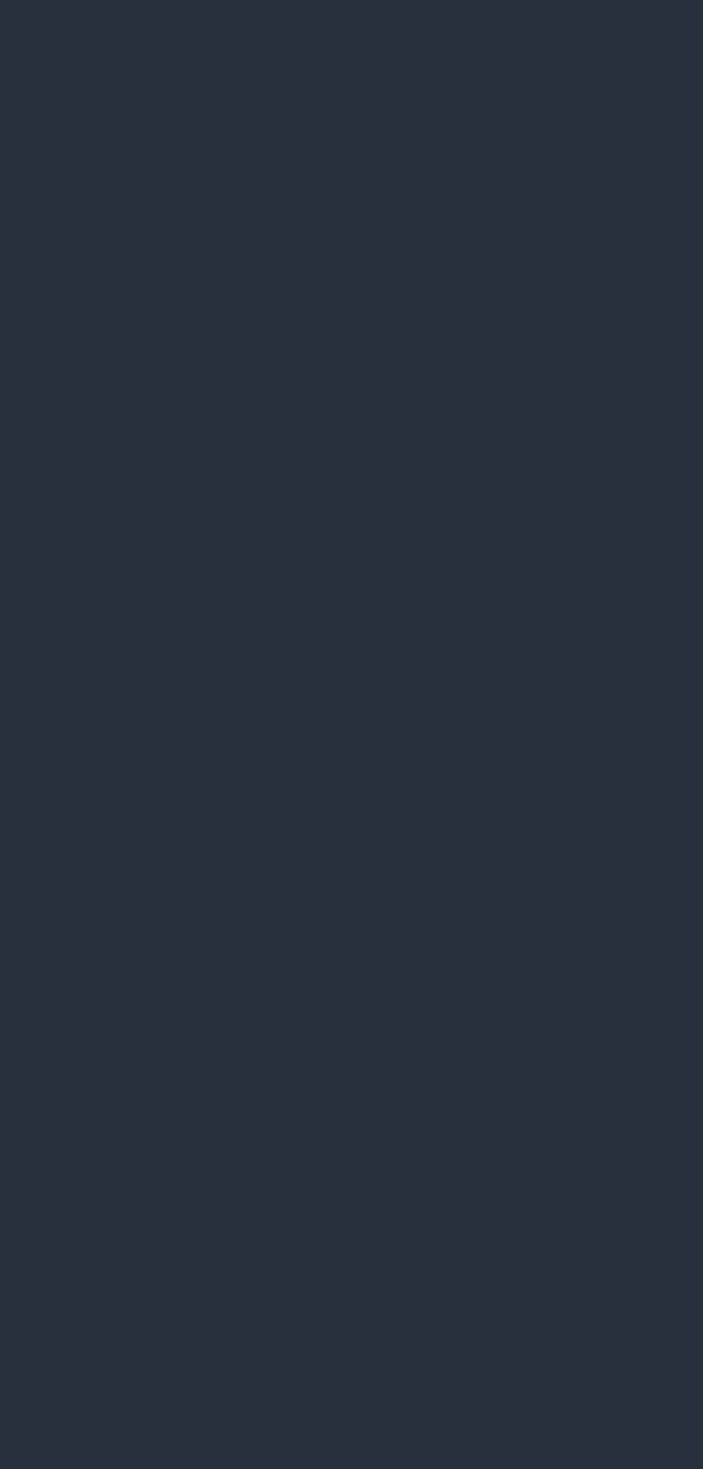
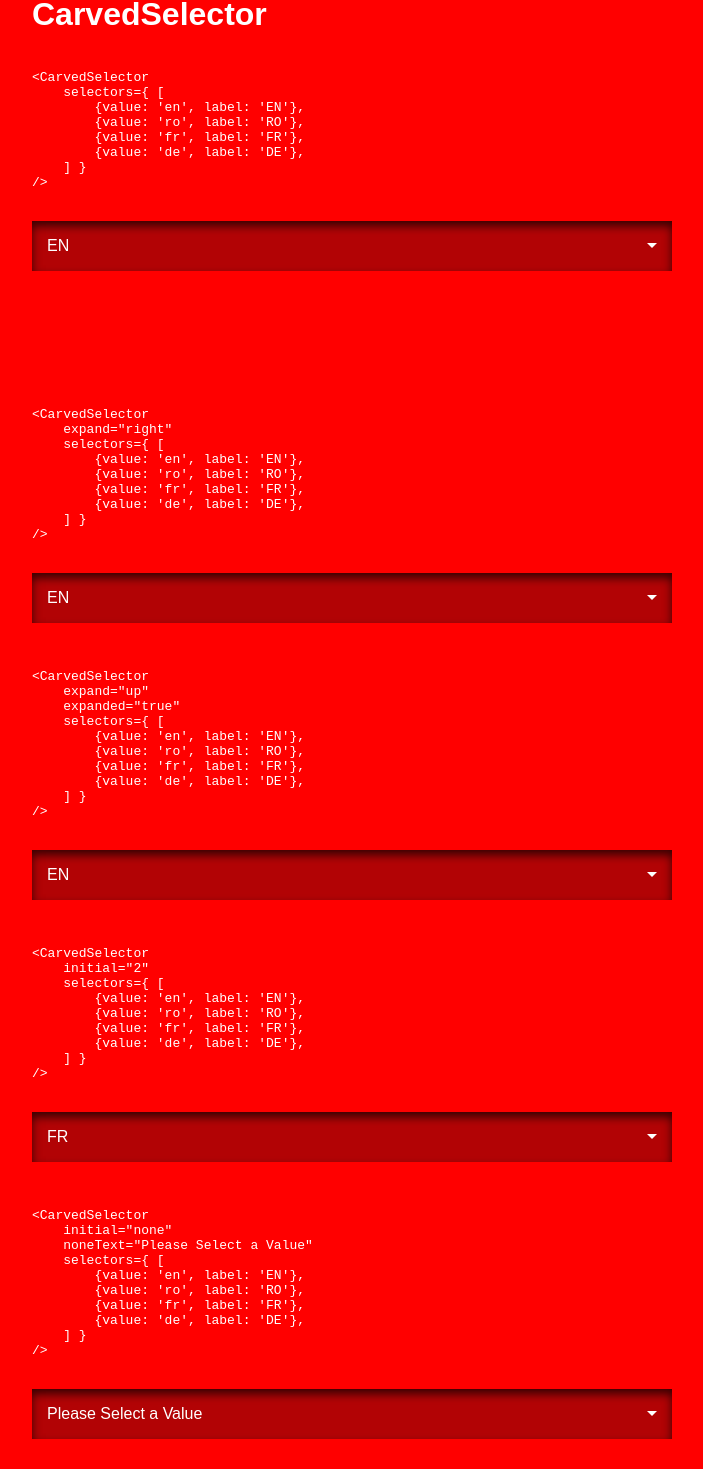
Before and after one commit to plurid/carved-ui, a React (Create React App) app: page / in a window 1280 px wide. Shown: the part 630-2099 px from the top of the page, without its empty margins (288-991 px from the left). Before the commit the page ends 800 px from the top, so only its background shows below. Built offline with nearby package versions, Linux system fonts and the light colour scheme.

Commit message:
dev: CarvedSelector

```diff
--- a/src/examples/App.tsx
+++ b/src/examples/App.tsx
@@ -1,5 +1,6 @@
 import React from "react";
 import { CarvedInput } from "../lib";
+import { CarvedSelector } from "../lib";
 
 
 
@@ -65,6 +66,153 @@ const App = () => (
             type="password"
             label="Password"
         />
+
+
+
+        <br />
+        <br />
+        <h1>CarvedSelector</h1>
+
+        <pre>{
+`
+<CarvedSelector
+    selectors={ [
+        {value: 'en', label: 'EN'},
+        {value: 'ro', label: 'RO'},
+        {value: 'fr', label: 'FR'},
+        {value: 'de', label: 'DE'},
+    ] }
+/>
+`
+        }</pre>
+        <br />
+
+        <CarvedSelector
+            selectors={ [
+                {value: 'en', label: 'EN'},
+                {value: 'ro', label: 'RO'},
+                {value: 'fr', label: 'FR'},
+                {value: 'de', label: 'DE'},
+            ] }
+        />
+        <br />
+        <br />
+        <br />
+        <br />
+        <br />
+        <br />
+
+
+        <pre>{
+`
+<CarvedSelector
+    expand="right"
+    selectors={ [
+        {value: 'en', label: 'EN'},
+        {value: 'ro', label: 'RO'},
+        {value: 'fr', label: 'FR'},
+        {value: 'de', label: 'DE'},
+    ] }
+/>
+`
+        }</pre>
+        <br />
+
+        <CarvedSelector
+            expand="right"
+            selectors={ [
+                {value: 'en', label: 'EN'},
+                {value: 'ro', label: 'RO'},
+                {value: 'fr', label: 'FR'},
+                {value: 'de', label: 'DE'},
+            ] }
+        />
+        <br />
+
+
+        <pre>{
+`
+<CarvedSelector
+    expand="up"
+    expanded="true"
+    selectors={ [
+        {value: 'en', label: 'EN'},
+        {value: 'ro', label: 'RO'},
+        {value: 'fr', label: 'FR'},
+        {value: 'de', label: 'DE'},
+    ] }
+/>
+`
+        }</pre>
+        <br />
+
+        <CarvedSelector
+            expand="right"
+            expanded="true"
+            selectors={ [
+                {value: 'en', label: 'EN'},
+                {value: 'ro', label: 'RO'},
+                {value: 'fr', label: 'FR'},
+                {value: 'de', label: 'DE'},
+            ] }
+        />
+        <br />
+
+
+        <pre>{
+`
+<CarvedSelector
+    initial="2"
+    selectors={ [
+        {value: 'en', label: 'EN'},
+        {value: 'ro', label: 'RO'},
+        {value: 'fr', label: 'FR'},
+        {value: 'de', label: 'DE'},
+    ] }
+/>
+`
+        }</pre>
+        <br />
+
+        <CarvedSelector
+            initial="2"
+            selectors={ [
+                {value: 'en', label: 'EN'},
+                {value: 'ro', label: 'RO'},
+                {value: 'fr', label: 'FR'},
+                {value: 'de', label: 'DE'},
+            ] }
+        />
+        <br />
+
+
+        <pre>{
+`
+<CarvedSelector
+    initial="none"
+    noneText="Please Select a Value"
+    selectors={ [
+        {value: 'en', label: 'EN'},
+        {value: 'ro', label: 'RO'},
+        {value: 'fr', label: 'FR'},
+        {value: 'de', label: 'DE'},
+    ] }
+/>
+`
+        }</pre>
+        <br />
+
+        <CarvedSelector
+            initial="none"
+            noneText="Please Select a Value"
+            selectors={ [
+                {value: 'en', label: 'EN'},
+                {value: 'ro', label: 'RO'},
+                {value: 'fr', label: 'FR'},
+                {value: 'de', label: 'DE'},
+            ] }
+        />
+        <br />
     </div>
 );
 
--- a/src/index.scss
+++ b/src/index.scss
@@ -1,5 +1,8 @@
 html, body {
-    background-color: hsl(220, 20%, 20%);
+    // background-color: hsl(220, 20%, 20%);
+    // background-color: white;
+    background-color: red;
+    // color: black;
     color: white;
 }
 
--- a/src/lib/components/CarvedInput/styles.module.scss
+++ b/src/lib/components/CarvedInput/styles.module.scss
@@ -46,7 +46,7 @@
 }
 
 .carvedInput::selection {
-    background-color: hsla(0, 0%, 50%, 0.3);
+    background-color: hsla(0, 0%, 80%, 0.3);
 }
 
 .carvedInput:focus {
@@ -54,6 +54,7 @@
 }
 
 .carvedInput::placeholder {
-    color: #aaa;
+    user-select: none;
+    color: hsla(0, 0%, 100%, 0.4);
     text-align: right;
 }
--- /dev/null
+++ b/src/lib/components/CarvedSelector/index.tsx
@@ -0,0 +1,155 @@
+import React, { Component } from "react";
+import classNames from 'classnames/bind';
+
+import uuid from 'uuid/v4';
+
+
+import styles from './styles.module.scss';
+
+const cx = classNames.bind(styles);
+
+
+
+interface Selector {
+    value: string,
+    label: string,
+}
+
+interface CarvedSelectorProperties {
+    style?: object,
+    expand?: string,
+    expanded?: string,
+    initial?: string,
+    noneText?: string,
+    selectors: Array<Selector>
+}
+
+enum Expand {
+    Up = 'UP',
+    Down = 'DOWN',
+    Left = 'LEFT',
+    Right = 'RIGHT',
+}
+
+interface CarvedSelectorState {
+    expand: string,
+    expanded: boolean,
+    selected: number,
+}
+
+
+class CarvedSelector extends Component<CarvedSelectorProperties, CarvedSelectorState> {
+    constructor(props: CarvedSelectorProperties) {
+        super(props);
+
+        const { expand, expanded, selectors } = this.props;
+
+        const initialSelected = this.initialSelect()
+
+        this.state = {
+            expand: expand ? expand.toUpperCase() : Expand.Down,
+            expanded: expanded ? !!expanded : false,
+            selected: initialSelected,
+        };
+
+        console.log(selectors);
+        console.log(this.state);
+    }
+
+    initialSelect() {
+        const { initial, selectors } = this.props;
+
+        if (initial === 'none') {
+            return -1;
+        }
+
+        if (initial) {
+            const init = parseInt(initial);
+
+            if (Number.isInteger(init)) {
+                if (init > selectors.length) {
+                    return 0;
+                }
+                return init;
+            }
+
+            return 0;
+        }
+
+        return 0;
+    }
+
+    expand = () => {
+        this.setState(previousState => (
+            { expanded: !previousState.expanded }
+        ));
+    }
+
+    setSelector = (index: number) => {
+        this.setState({
+            selected: index
+        });
+    }
+
+    render() {
+        const { selected, expanded } = this.state
+        const { selectors, noneText, style } = this.props;
+
+        const currentSelection = (
+            <span
+                className={ cx(styles.carvedSelectorItem, styles.carvedSelectorCurrent ) }
+            >
+                {
+                selected !== -1
+                    ? selectors[selected].label
+                    : noneText? noneText : 'None'
+                }
+            </span>
+        );
+
+        return (
+            <span
+                className={ cx(styles.carvedFormGroup) }
+            >
+                <span
+                    style={style}
+                    className={ cx(styles.carvedSelector) }
+                    onClick={this.expand}
+                >
+                    {currentSelection}
+
+                    {expanded && (
+                        <span
+                            className={ cx(styles.carvedSelectorItemsWrapper) }
+                        >
+                            <span
+                                className={ cx(styles.carvedSelectorItems) }
+                            >
+                                {currentSelection}
+                                {selectors.map((selector, index) => {
+                                    const { value, label } = selector;
+
+                                    if (index === selected) {
+                                        return null;
+                                    }
+
+                                    return (
+                                        <span
+                                            key={uuid()}
+                                            className={ cx(styles.carvedSelectorItem) }
+                                            onClick={this.setSelector.bind(this, index)}
+                                        >
+                                            {label}
+                                        </span>
+                                    );
+                                })}
+                            </span>
+                        </span>
+                    )}
+                </span>
+            </span>
+        );
+    }
+}
+
+export default CarvedSelector;
--- /dev/null
+++ b/src/lib/components/CarvedSelector/styles.module.scss
@@ -0,0 +1,100 @@
+.carvedFormGroup {
+    margin-bottom: 1rem;
+}
+
+
+.carvedSelector {
+    position: relative;
+    display: flex;
+    flex-direction: column;
+    padding: 0px 0;
+    // width: auto;
+    width: auto;
+    user-select: none;
+    text-align: left;
+    cursor: pointer;
+    background-color: #B20305;
+    // background-color: hsla(0, 0%, 0%, 0.3);
+    // box-shadow: inset 0 5px 5px -4px rgba(0, 0, 0, 0.7), inset 0 -5px  5px -4px rgba(0, 0, 0, 0.7);
+    // background: radial-gradient(ellipse 200px 200px at 50% -10px, transparent 40px, yellow 20px);
+
+    box-shadow: inset 0 5px 10px 0 rgba(0, 0, 0, 0.7);
+    // box-shadow: inset 0 15px 15px -10px rgba(0, 0, 0, 0.7);
+    // background-color: blue;
+    // box-shadow: -15px 0 15px -15px inset;
+}
+
+.carvedSelectorCurrent {
+    position: relative;
+}
+
+.carvedSelectorCurrent:after {
+    position: absolute;
+    content: "";
+    top: 22.5px;
+    right: 15px;
+    width: 0;
+    height: 0;
+    border: 5px solid transparent;
+    border-color: #fff transparent transparent transparent;
+  }
+
+
+
+.carvedSelectorItems {
+    background-color: #B20305;
+    box-shadow: inset 0 5px 10px 0 rgba(0, 0, 0, 0.7);
+
+    // background-color: hsla(0, 0%, 0%, 0.3);
+    // box-shadow: inset -5px 0px 10px -5px rgba(0,0,0,0.9), inset 5px 0px 10px -5px rgba(0,0,0,0.9);
+    // background-color: blue;
+    // box-shadow: inset 0px -9px 15px 5px rgba(0, 0, 0, 0.7);
+    // box-shadow: inset 0 0px 10px 0 rgba(0, 0, 0, 0.7);
+    // box-shadow: inset 0 0px 10px 0 rgba(0, 0, 0, 0.7);
+    // box-shadow: inset 0px -10px 10px -10px rgba(0, 0, 0, 0.7);
+    position: absolute;
+    top: 0;
+    // top: -114px;
+    // width: 70px;
+    width: 100%;
+    // height: 0;
+
+    z-index: 999;
+    display: flex;
+    // display: inline-flex;
+    flex-direction: column;
+    // flex-direction: column-reverse;
+    // flex-direction: row;
+    // width: 100px;
+}
+
+
+.carvedSelectorItemsWrapper {
+    top: 0;
+    height: 0px;
+    overflow: auto;
+    transition: all 200ms linear;
+    position: absolute;
+    width: 100%;
+}
+
+
+
+.carvedSelectorItem {
+    // min-width: 100px;
+    padding: 10px 15px;
+    font-size: 16px;
+    height: 30px;
+    display: flex;
+    align-items: center;
+    // padding-left: 10px;
+    // display: flex;
+    // padding-top: 15px;
+    // align-items: center;
+}
+
+
+.carvedSelectorItem:hover {
+    background-color: hsla(0, 0%, 0%, 0.3);
+    box-shadow: inset 0 5px 10px 0 rgba(0, 0, 0, 0.7);
+}
--- a/src/lib/index.ts
+++ b/src/lib/index.ts
@@ -1,3 +1,9 @@
 import CarvedInput from "./components/CarvedInput";
+import CarvedSelector from "./components/CarvedSelector";
 
-export { CarvedInput };
+
+
+export {
+    CarvedInput,
+    CarvedSelector
+};
```
Also changed, not shown: 1 other file (tests, documents, lock files or other folders).
